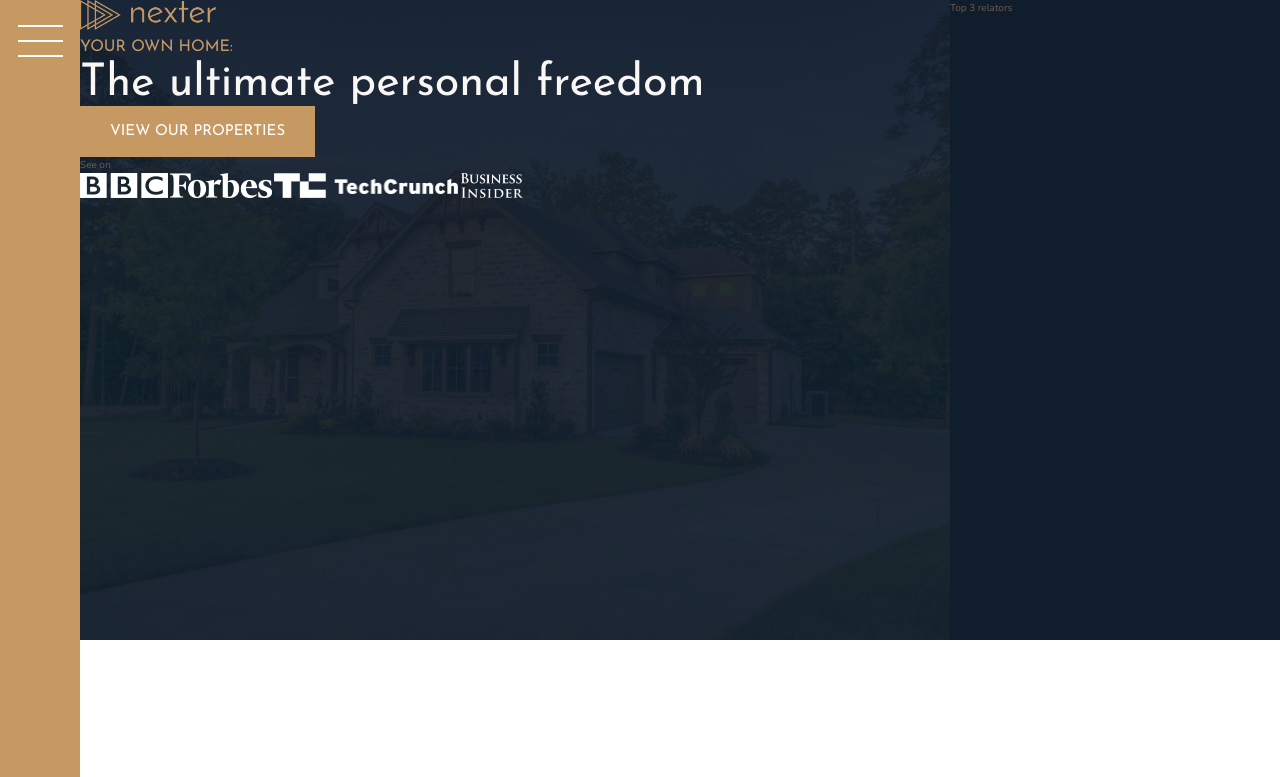
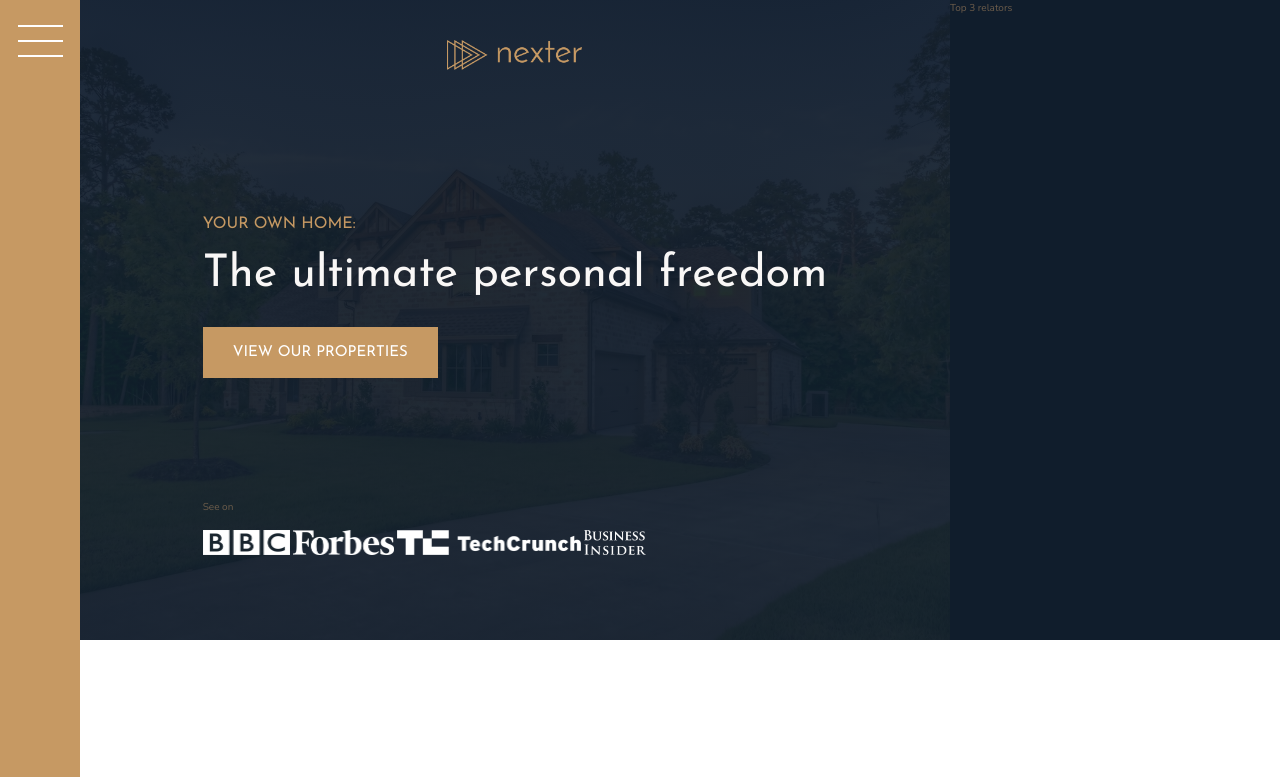
Before and after one commit to arade1994/nexter, a website: page index.html in a window 1280 px wide. Shown: the top 777 px of the page. Drawn offline with nearby package versions, Linux system fonts and the light colour scheme.

Commit message:
Finished design for header layout

```diff
--- a/index.html
+++ b/index.html
@@ -21,7 +21,7 @@
       <img src="img/logo.png" alt="Nexter logo" class="header__logo" />
       <h3 class="heading-3">Your own home:</h3>
       <h1 class="heading-1">The ultimate personal freedom</h1>
-      <button class="btn">View our properties</button>
+      <button class="btn header__btn">View our properties</button>
       <div class="header__seenon-text">See on</div>
       <div class="header__seenon-logos">
         <img src="img/logo-bbc.png" alt="Seen on logo 1" />
--- a/sass/_header.scss
+++ b/sass/_header.scss
@@ -8,9 +8,22 @@
     url(../img/hero.jpeg);
   background-size: cover;
   background-position: center;
+  display: grid;
+  grid-template-rows: 1fr min-content 6rem 1fr;
+  grid-template-columns: max-content;
+  row-gap: 1.5rem;
+  padding: 8rem;
+  padding-top: 4rem;
+  justify-content: center;
 
   &__logo {
     height: 3rem;
+    justify-self: center;
+  }
+
+  &__btn {
+    align-self: start;
+    justify-self: start;
   }
 
   &__seenon-text {
```
Also changed, not shown: css/style.css.
